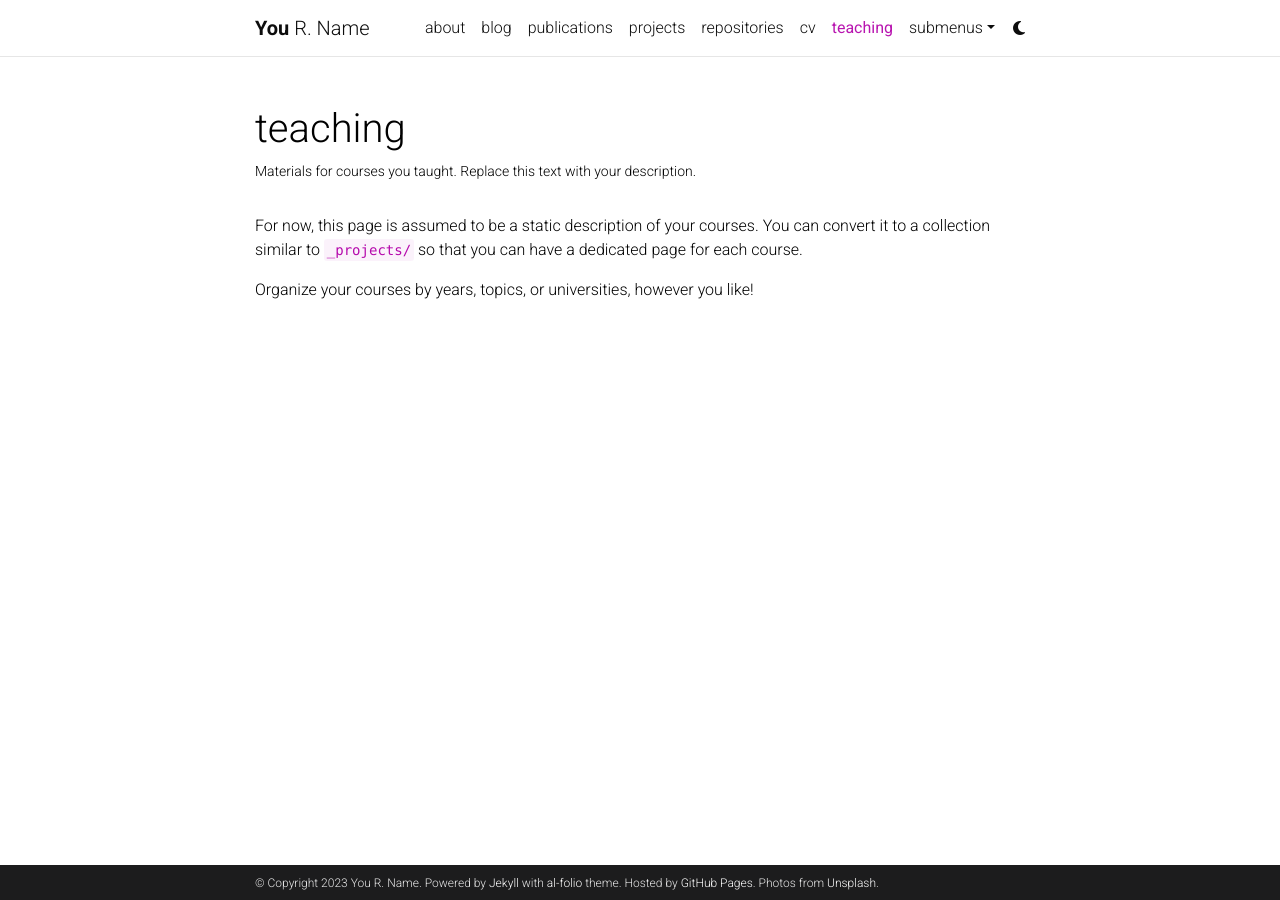
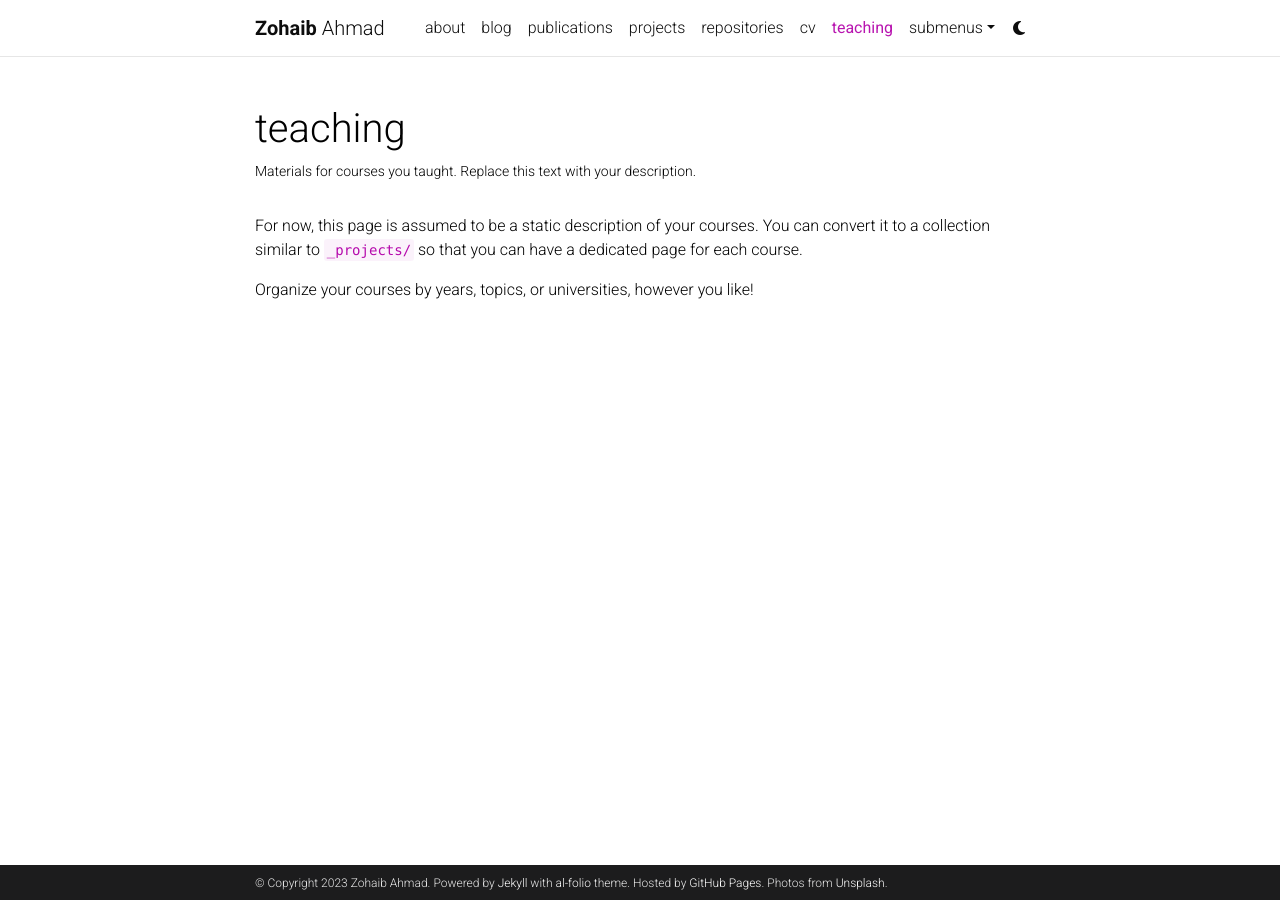
Before and after one commit to zohaibkk/zohaibkk.github.io, a Jekyll site: the page built from _pages/teaching.md, in a window 1280 px wide. Built offline with Jekyll 4.4.1, drawn with Linux system fonts in a browser that asks for light colours; comment, search, counter and statistics services are not loaded; a style sheet for code colours, icons or effects is not loaded.

Commit message:
basic info chnaged

```diff
--- a/_config.yml
+++ b/_config.yml
@@ -3,10 +3,10 @@
 # -----------------------------------------------------------------------------
 
 title: blank # the website title (if blank, full name will be used instead)
-first_name: You
-middle_name: R.
-last_name: Name
-email: you@example.com
+first_name: Zohaib
+middle_name:
+last_name: Ahmad
+email: zohaibkk@hotmail.com
 description: > # the ">" symbol means to ignore newlines until "footer_text:"
   A simple, whitespace theme for academics. Based on [*folio](https://github.com/bogoli/-folio) design.
 footer_text: >
@@ -18,7 +18,7 @@
 lang: en # the language of your site (for example: en, fr, cn, ru, etc.)
 icon: ⚛️  # the emoji used as the favicon (alternatively, provide image name in /assets/img/)
 
-url: https://alshedivat.github.io # the base hostname & protocol for your site
+url: https://zohaibkk.github.io # the base hostname & protocol for your site
 baseurl: /al-folio # the subpath of your site, e.g. /blog/
 last_updated: false # set to true if you want to display last updated in the footer
 impressum_path:  # set to path to include impressum link in the footer, use the same path as permalink in a page, helps to conform with EU GDPR
```
